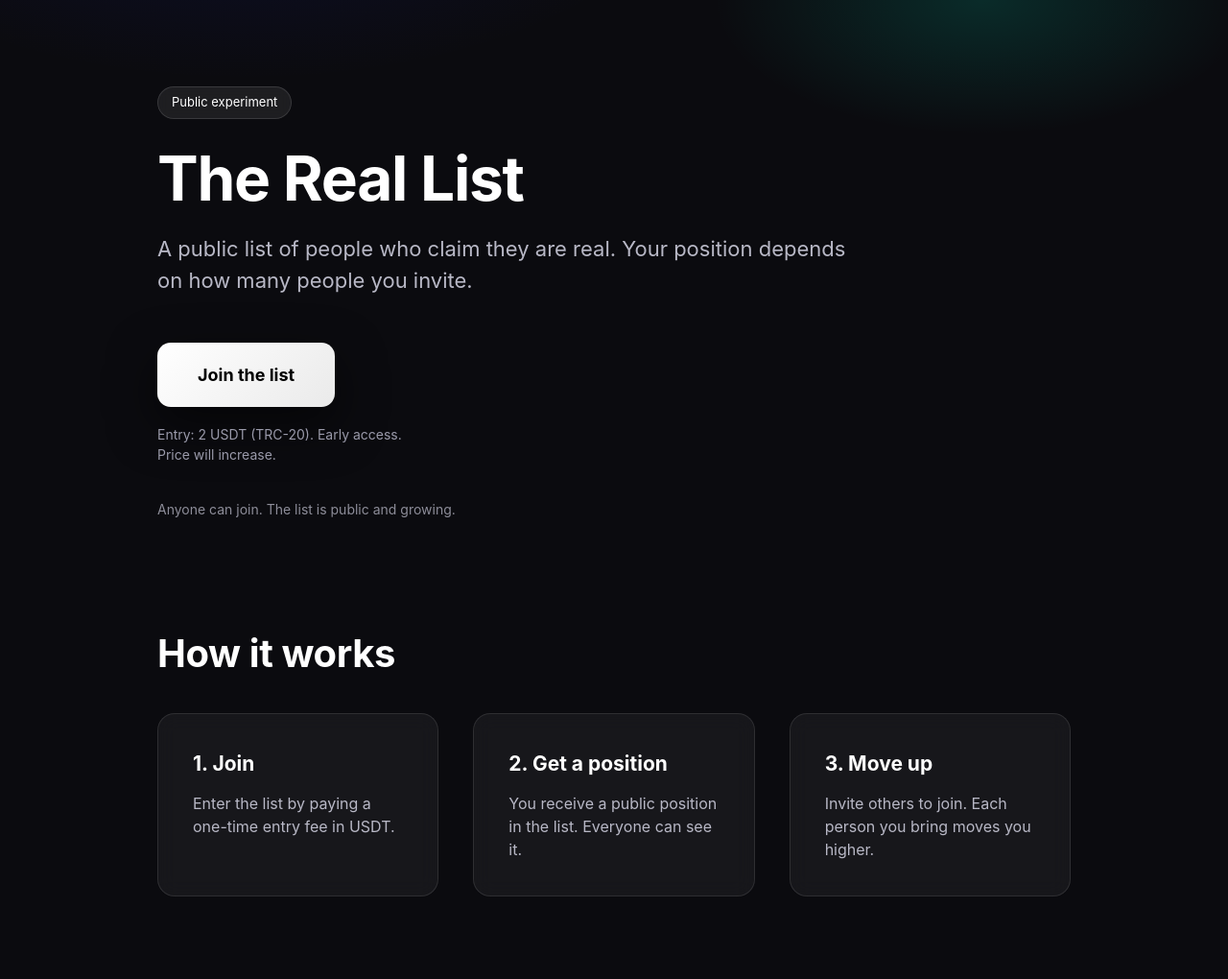
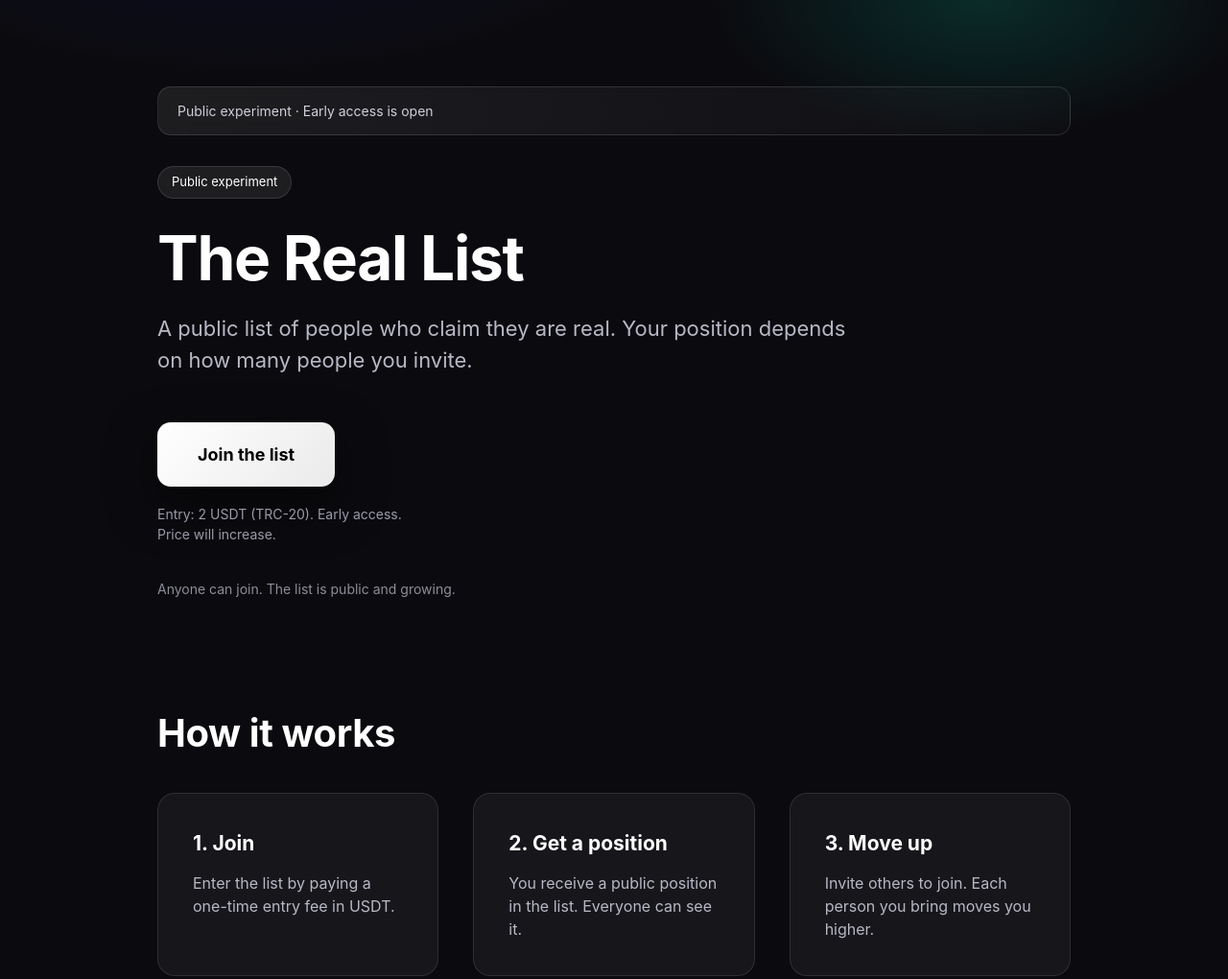
Before and after one commit to AlexMiller369/thereallist, a plain HTML site: page index.html in a window 1280 px wide. Shown: the top 1020 px of the page at 96% size. Drawn offline with Linux system fonts and the light colour scheme.

Commit message:
Update index.html

```diff
--- a/index.html
+++ b/index.html
@@ -167,6 +167,9 @@
 
 <body>
   <div class="container">
+    <div class="info-banner">
+  Public experiment · Early access is open
+</div>
 
     <div class="badge fade-up delay-1">Public experiment</div>
 
```
